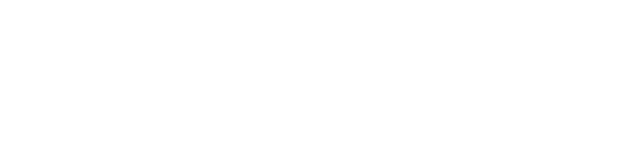
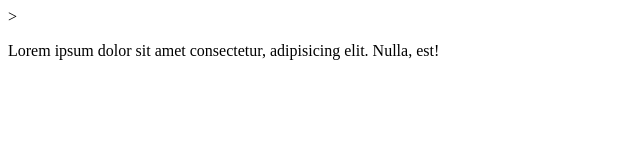
Before and after one commit to indexadonet/test-repositorio2, a plain HTML site: page index.html in a window 1280 px wide. Shown: the whole page, without its empty margins (0-640 px from the left). Drawn offline with Linux system fonts and the light colour scheme.

Commit message:
Agregado DIV contenedor

```diff
--- a/index.html
+++ b/index.html
@@ -7,6 +7,13 @@
     <title>Git VCode 2</title>
 </head>
 <body>
-
+        <!-- DIV CONTENEDOR 1 -->>
+        <div class="container">
+            <div class="row">
+                <p>
+                    Lorem ipsum dolor sit amet consectetur, adipisicing elit. Nulla, est!
+                </p>
+            </div>
+        </div>
 </body>
 </html>
```
